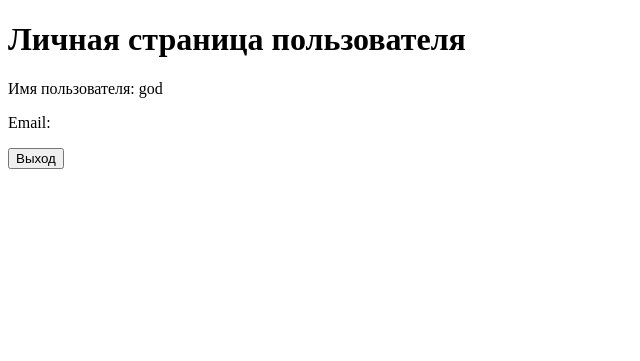
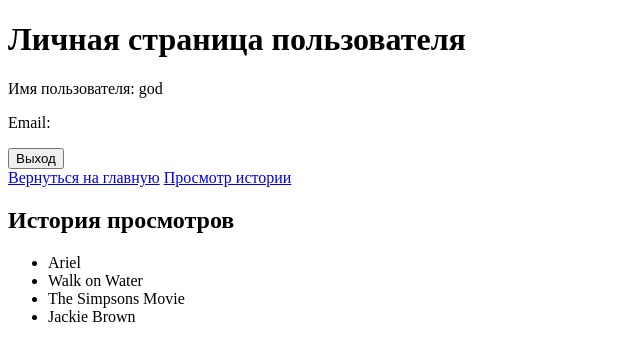
Before and after one commit to F1linnn/courseWork, a Django app: page /user_profile/ in a window 1280 px wide. Shown: the top 361 px of the page, without its empty margins (0-640 px from the left). Run offline with Django 4.2, Linux system fonts and the light colour scheme; a user stored in the database is signed in; data comes from the database, SQL or seed files in the repository; both versions use the stored data as it was after the commit.

Commit message:
normal changhes

```diff
--- a/movie_recommendation/movies/admin.py
+++ b/movie_recommendation/movies/admin.py
@@ -8,3 +8,4 @@ class MovieAdmin(admin.ModelAdmin):
     prepopulated_fields = {'slug_title': ('title',)}
 
 admin.site.register(Movie, MovieAdmin)
+admin.site.register(WatchedMovie)
--- a/movie_recommendation/movies/models.py
+++ b/movie_recommendation/movies/models.py
@@ -15,4 +15,11 @@ class Movie(models.Model):
     budget = models.IntegerField()
     # release_year = models.IntegerField()
     rating = models.FloatField()
-    histories = models.ForeignKey(User, blank=True, on_delete=models.DO_NOTHING, null=True)
+    # histories = models.ForeignKey(User, blank=True, on_delete=models.DO_NOTHING, null=True)
+
+class WatchedMovie(models.Model):
+    user = models.ForeignKey(User, on_delete=models.CASCADE)
+    movie = models.ForeignKey(Movie, on_delete=models.CASCADE)
+
+    def __str__(self):
+        return f"{self.user.username} - {self.movie.title}"
--- a/movie_recommendation/movies/templates/movies/user_profile.html
+++ b/movie_recommendation/movies/templates/movies/user_profile.html
@@ -12,5 +12,17 @@
         {% csrf_token %}
         <button type="submit">Выход</button>
     </form>
+ <a href="{% url 'movie_list' %}">Вернуться на главную</a>
+
+<a href="{% url 'user_profile' %}" class="btn btn-primary">Просмотр истории</a>
+
+<h2>История просмотров</h2>
+<ul>
+    {% for watched_movie in watched_movies %}
+        <li>{{ watched_movie.movie.title }}</li>
+    {% empty %}
+        <li>Вы еще не просматривали ни одного фильма.</li>
+    {% endfor %}
+</ul>
 </body>
 </html>
--- a/movie_recommendation/movies/views.py
+++ b/movie_recommendation/movies/views.py
@@ -1,6 +1,6 @@
 from django.contrib.auth.decorators import login_required
 from django.shortcuts import render, redirect, get_object_or_404
-from .models import Movie
+from .models import WatchedMovie
 from .forms import *
 from django.contrib.auth import login, authenticate
 from django.views.generic.edit import CreateView
@@ -62,10 +62,16 @@ class LoginUser(LoginView):
     def get_success_url(self):
         return reverse_lazy('user_profile')
 
+# @login_required
+# # def user_profile(request):
+# #     user = request.user
+# #     return render(request, 'movies/user_profile.html', {'user': user})
+
 @login_required
 def user_profile(request):
     user = request.user
-    return render(request, 'movies/user_profile.html', {'user': user})
+    watched_movies = WatchedMovie.objects.filter(user=user)
+    return render(request, 'movies/user_profile.html', {'user': user, 'watched_movies': watched_movies})
 
 class CustomLogoutView(LogoutView):
     next_page = reverse_lazy('logout_success')
@@ -81,15 +87,9 @@ def movie_detail(request, movie_id):
 def add_to_history(request, movie_id):
     movie = get_object_or_404(Movie, id=movie_id)
 
-    if movie.histories is None:
-        movie.histories = request.user
-    # Проверяем, что текущий пользователь не добавил фильм в историю просмотра
-    if movie.histories.filter(id=request.user.id).exists():
-        # Пользователь уже просматривал этот фильм
-        pass
-    else:
-        # Пользователь ещё не просматривал этот фильм, добавляем его в историю
-        movie.histories.add(request.user)
+    # Проверяем, что пользователь ещё не добавил фильм в историю просмотра
+    if not WatchedMovie.objects.filter(user=request.user, movie=movie).exists():
+        WatchedMovie.objects.create(user=request.user, movie=movie)
 
     return render(request, 'movies/movie_detail.html', {'movie': movie})
 
```
Also changed, not shown: movie_recommendation/db.sqlite3 (added), movie_recommendation/movies/migrations/0001_initial.py (added).
